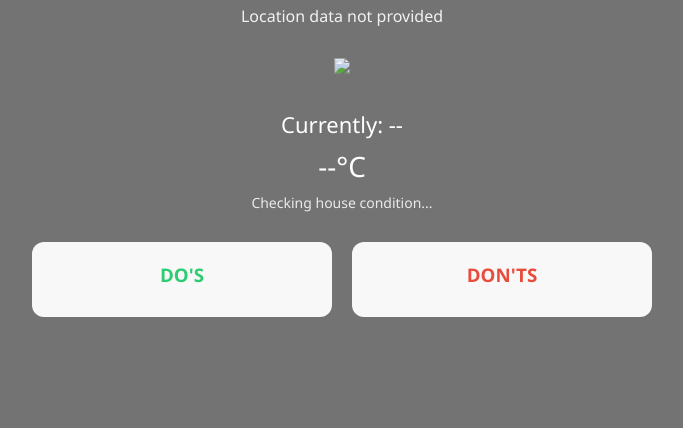
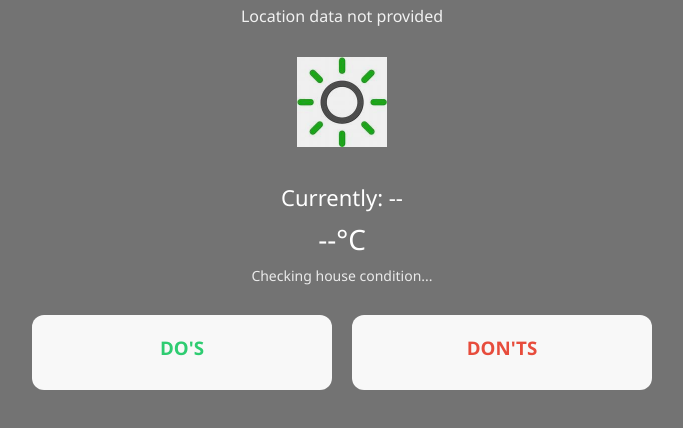
Before and after one commit to ArnavThakur2021/DISPRO, a plain HTML site: page html/weather.html in a window 1280 px wide. Shown: the part 86-514 px from the top of the page, without its empty margins (298-981 px from the left). Drawn offline with Linux system fonts and the light colour scheme.

Commit message:
added wind icon to weather

```diff
--- a/html/weather.html
+++ b/html/weather.html
@@ -12,7 +12,7 @@
     <p class="subtitle" id="alertText">Loading weather data...</p>
 
     <div class="icon-box">
-        <img src="images\wind-icon.jpg" id="weatherIcon">
+        <img src="../images/wind_icon.jpg" id="weatherIcon">
     </div>
 
     <div class="status">
```
Also changed, not shown: html/web.html (+1 -1 lines), images/wind_icon.jpg (renamed from images/wind-icon.jpg).
